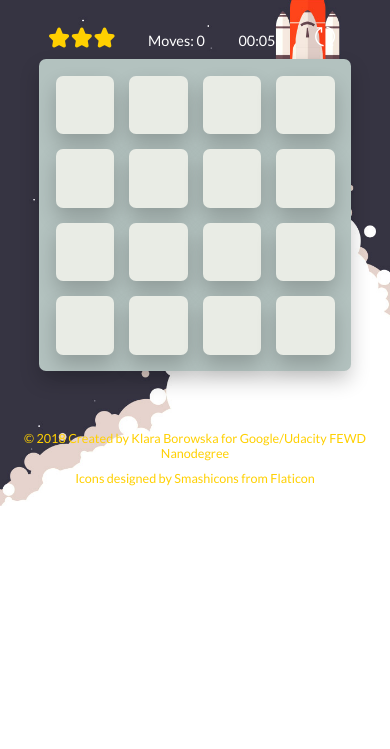
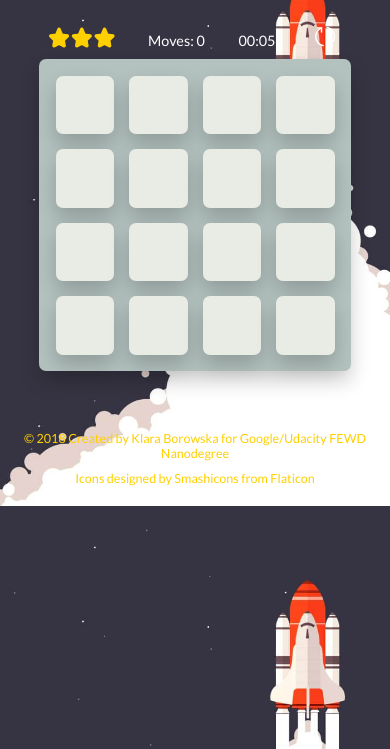
Before and after one commit to klaraborowska/Memo-Game, a plain HTML site: page index.html in a window 390 px wide. Shown: the part 95-844 px from the top of the page. Drawn offline with Linux system fonts and the light colour scheme.

Commit message:
Add smaller bg image for small screen and organize CSS file

```diff
--- a/css/style.css
+++ b/css/style.css
@@ -195,6 +195,7 @@ html {
 .back-active {
     transform: rotateY(0);
 }
+
 .star-light {
     color: rgba(255, 208, 0, 0.3);
 }
@@ -225,11 +226,13 @@ html {
     .game {
         padding: 40px 10px 10px;
     }
+
     .game-settings {
         width: 80vw;
         margin: 0 auto;
         padding: 0 10px;
     }
+
    .card-list {
         width: 80vw;
         height: 80vw;
@@ -242,12 +245,21 @@ html {
        padding: 10px;
    }
 }
+
+@media only screen and (max-width: 600px) {
+
+    body {
+        background: url(../img/bg-min.jpg) right;
+        background-size: cover;
+    }
+}
+
 @media only screen and (max-width: 450px) {
+
     .game-settings {
         font-size: 0.8em;
     }
     .winner-details {
         font-size: 1em;
     }
-
 }
```
Also changed, not shown: img/bg-min.jpg (added), img/bg-small.jpg (added). Lines whose indentation alone changed are shown as unchanged.
